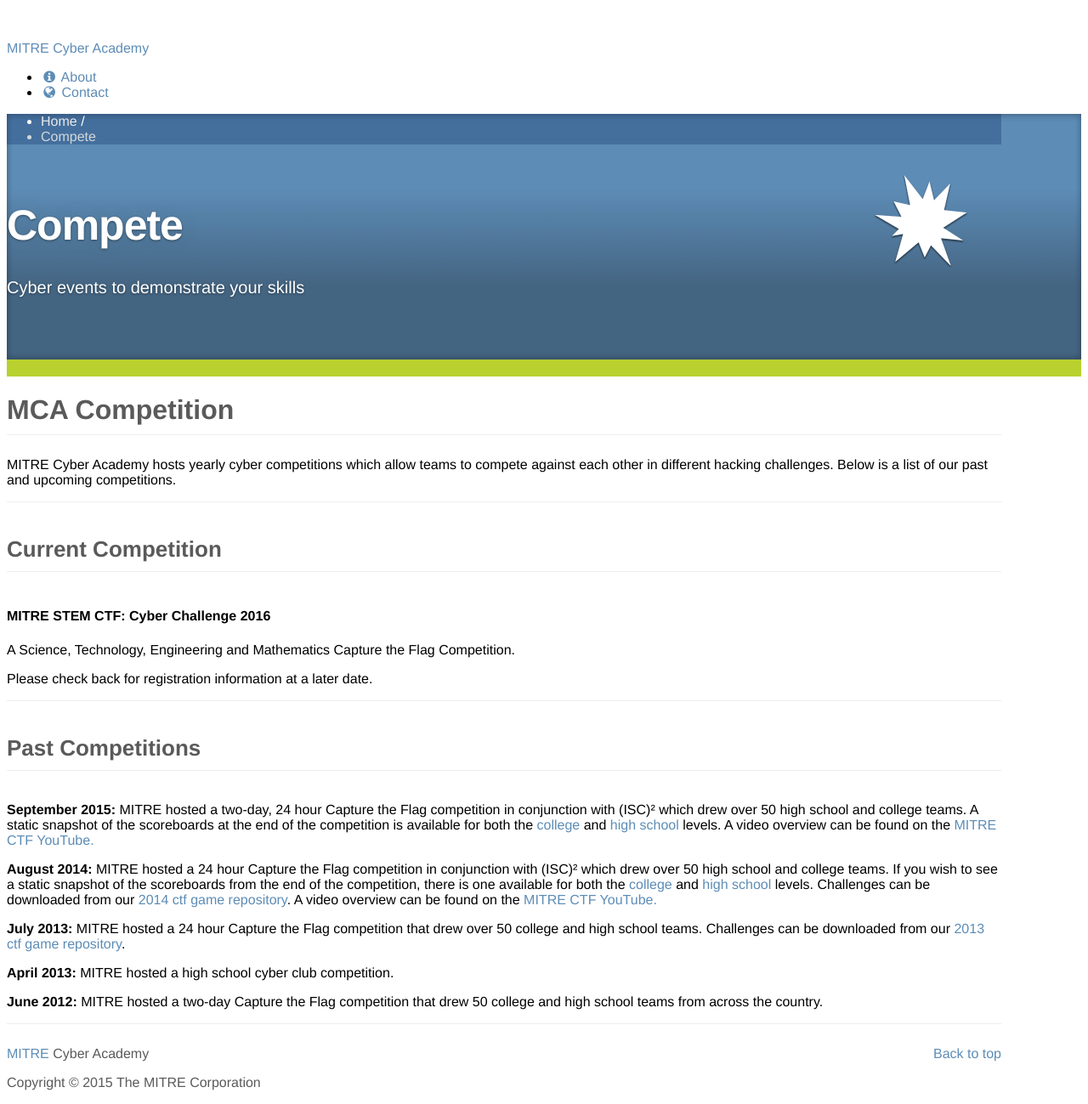
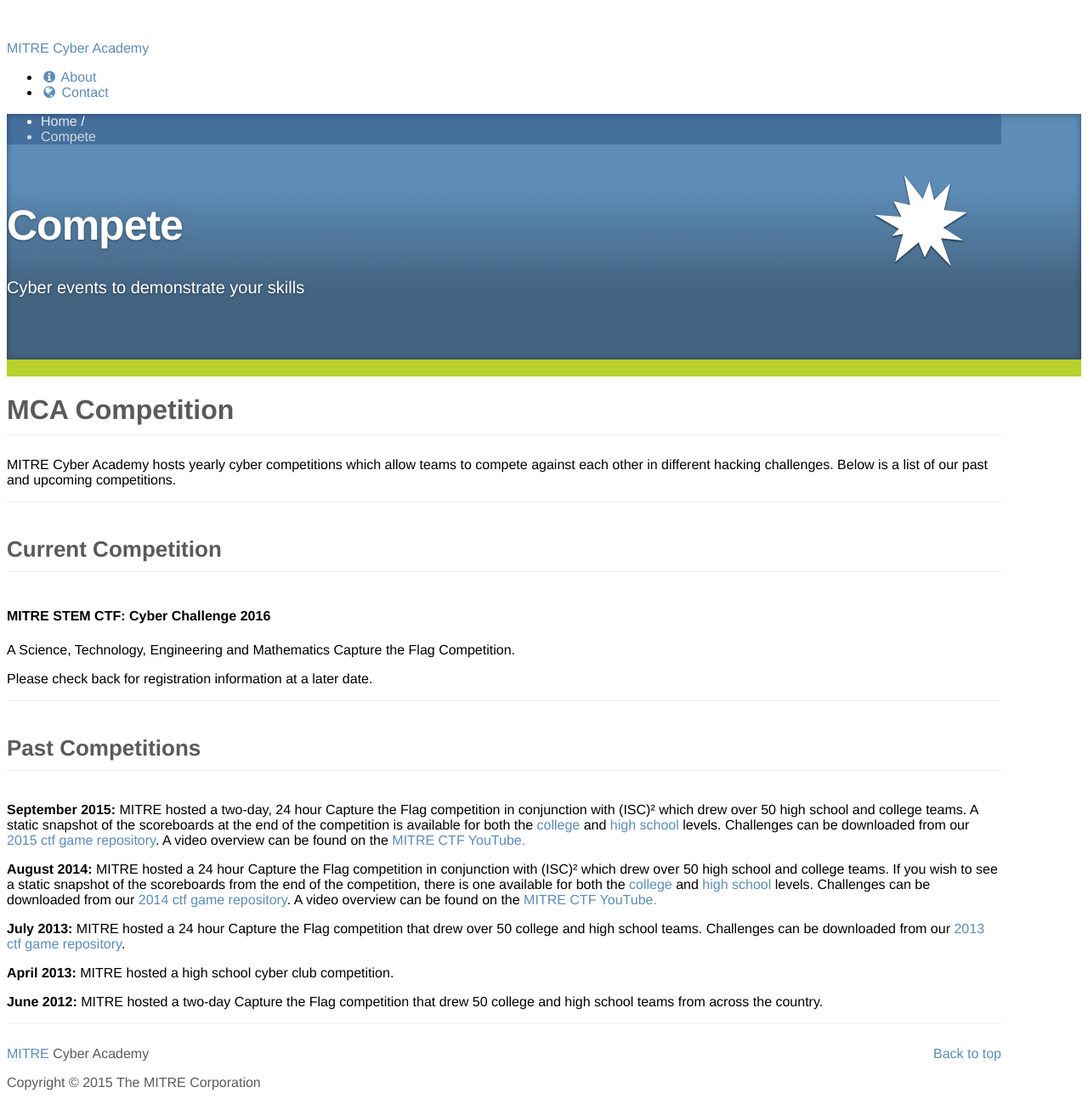
Before and after one commit to mitre-cyber-academy/mitre-cyber-academy.github.io, a Jekyll site: the page built from competitions/index.html, in a window 1280 px wide. Shown: the whole page at 85% size. Built offline with Jekyll 4.4.1, drawn with Linux system fonts in a browser that asks for light colours; nearby versions of some CDN libraries; library files that are not in the unit come from our copies; a script that is not in the unit is left out.

Commit message:
Added links to the 2015 open sourced challenges.

```diff
--- a/competitions/index.html
+++ b/competitions/index.html
@@ -45,7 +45,7 @@ redirect_from:
         <h2>Past Competitions</h2>
     </div>
     <div class="maincontent row-fluid">
-        <p><b>September 2015:</b> MITRE hosted a two-day, 24 hour Capture the Flag competition in conjunction with (ISC)² which drew over 50 high school and college teams. A static snapshot of the scoreboards at the end of the competition is available for both the <a href="september-2015-college" target="_blank">college</a> and <a href="september-2015-hs" target="_blank">high school</a> levels. A video overview can be found on the <a href="https://www.youtube.com/watch?v=Q-SL8qPbFC0">MITRE CTF YouTube.</a></p>
+        <p><b>September 2015:</b> MITRE hosted a two-day, 24 hour Capture the Flag competition in conjunction with (ISC)² which drew over 50 high school and college teams. A static snapshot of the scoreboards at the end of the competition is available for both the <a href="september-2015-college" target="_blank">college</a> and <a href="september-2015-hs" target="_blank">high school</a> levels. Challenges can be downloaded from our <a href="https://github.com/mitre-cyber-academy/2015-ctf-game" target="_blank">2015 ctf game repository</a>. A video overview can be found on the <a href="https://www.youtube.com/watch?v=Q-SL8qPbFC0">MITRE CTF YouTube.</a></p>
         <p><b>August 2014:</b> MITRE hosted a 24 hour Capture the Flag competition in conjunction with (ISC)² which drew over 50 high school and college teams. If you wish to see a static snapshot of the scoreboards from the end of the competition, there is one available for both the <a href="august-2014-college" target="_blank">college</a> and <a href="august-2014-hs" target="_blank">high school</a> levels. Challenges can be downloaded from our <a href="https://github.com/mitre-cyber-academy/2014-ctf-game" target="_blank">2014 ctf game repository</a>. A video overview can be found on the <a href="https://www.youtube.com/watch?v=23UGoApdAmw">MITRE CTF YouTube.</a></p>
         <p><b>July 2013:</b> MITRE hosted a 24 hour Capture the Flag competition that drew over 50 college and high school teams. Challenges can be downloaded from our <a href="https://github.com/mitre-cyber-academy/2013-ctf-game" target="_blank">2013 ctf game repository</a>.</p>
         <p><b>April 2013:</b> MITRE hosted a high school cyber club competition.</p>
--- a/practice/index.html
+++ b/practice/index.html
@@ -31,6 +31,7 @@ title: MITRE Cyber Academy | Cyber Practice Range
                 <div class="btn-group">
                     <a class="btn btn-primary dropdown-toggle" data-toggle="dropdown">Visit GitHub <span class="caret"></span></a>
                     <ul class="dropdown-menu center-dropdown">
+                        <li><a href="https://github.com/mitre-cyber-academy/2015-ctf-game">2015 Challenges</a></li>
                         <li><a href="https://github.com/mitre-cyber-academy/2014-ctf-game">2014 Challenges</a></li>
                         <li><a href="https://github.com/mitre-cyber-academy/2013-ctf-game">2013 Challenges</a></li>
                         <li><a href="https://github.com/mitre-cyber-academy/2012-ctf-game">2012 Challenges</a></li>
```
